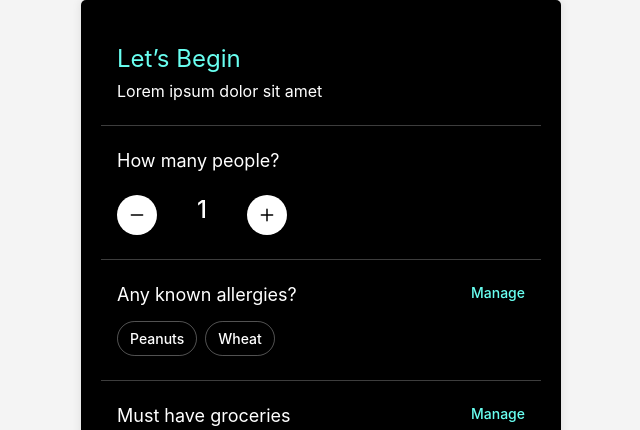
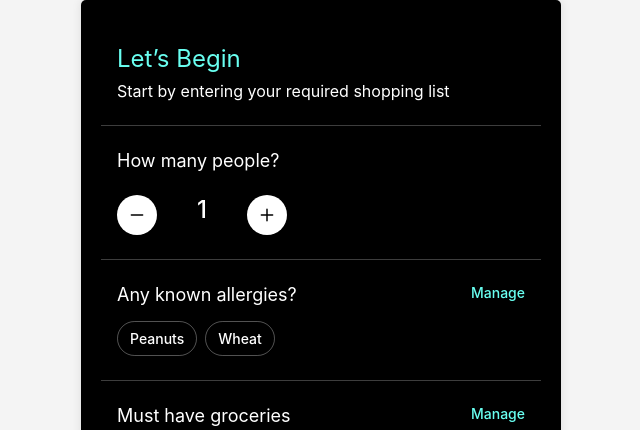
Before and after one commit to Yosefnoorani/FridgeAIList, a Flask app: page /setup in a window 1280 px wide. Shown: the top 430 px of the page, without its empty margins (319-959 px from the left). Run offline with Flask 3, Linux system fonts and the light colour scheme; parts of the project's set-up code (start-up, migrations or seed data) failed here and were passed over.

```diff
--- a/templates/setup.html
+++ b/templates/setup.html
@@ -430,7 +430,7 @@
     </div>
     <div class="section">
         <div class="header">Let’s Begin</div>
-        <div class="subheader">Lorem ipsum dolor sit amet</div>
+        <div class="subheader">Start by entering your required shopping list</div>
     </div>
     <div class="section">
         <div class="title">How many people?</div>
@@ -444,20 +444,6 @@
             </div>
         </div>
     </div>
-    <!--
-    <div class="section">
-        <div class="title">What’s your budget?</div>
-        <div class="content">
-            <div class="icon-container" onclick="changeValue('budget', -1)">
-                <img loading="lazy" src="static/minus.svg" class="icon" />
-            </div>
-            <div class="number" id="budget-value">1$</div>
-            <div class="icon-container" onclick="changeValue('budget', 1)">
-                <img loading="lazy" src="static/plus.svg" class="icon" />
-            </div>
-        </div>
-    </div>
-    -->
     <div class="section">
         <div class="title-container">
             <div class="title">Any known allergies?</div>
```
